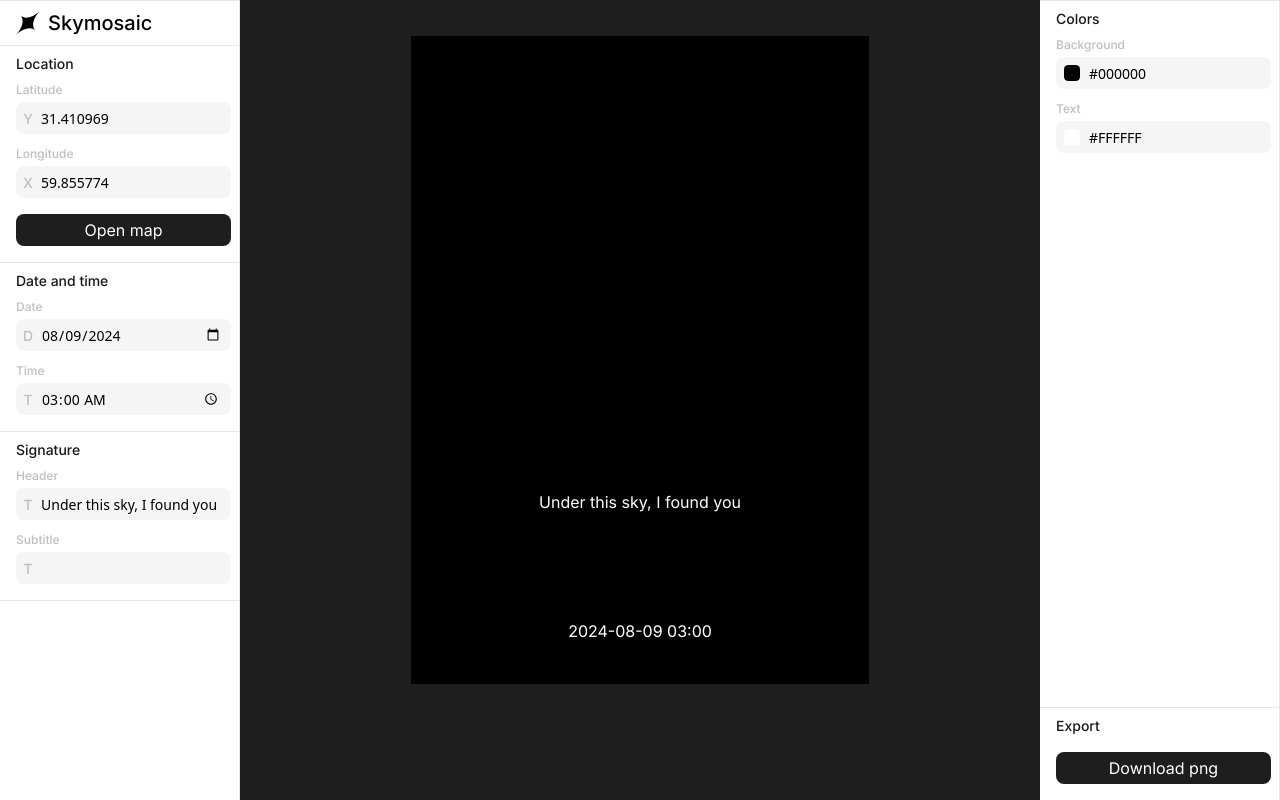
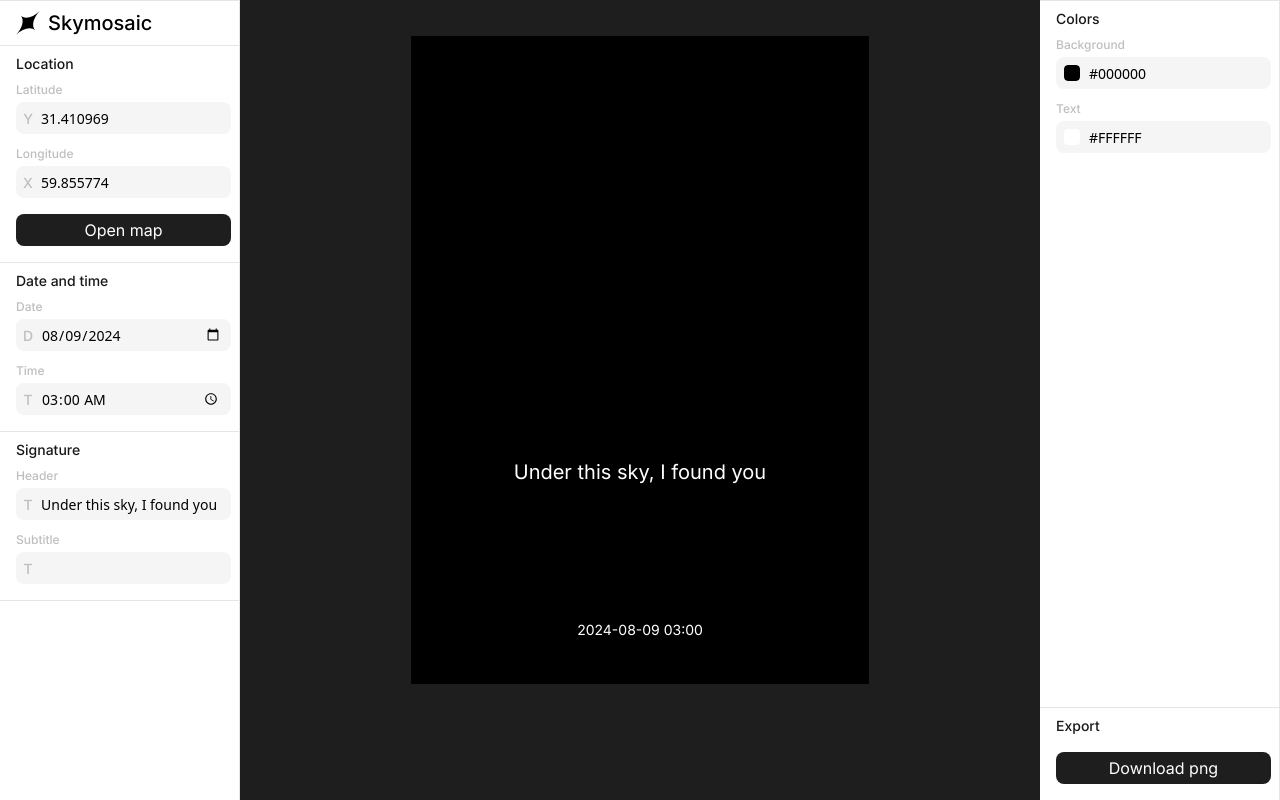
Before and after one commit to nickshiro/skymosaic, a SvelteKit app: page / in a window 1280 px wide. Built offline with nearby package versions, Linux system fonts and the light colour scheme.

Commit message:
Fixing paper

```diff
--- a/src/widgets/paper/Paper.svelte
+++ b/src/widgets/paper/Paper.svelte
@@ -12,18 +12,24 @@
 	id="paper"
 	style={`background-color: ${$paperContext.background}`}
 >
-	<div class="absolute bottom-0 left-0 h-[30%] w-full items-center">
-		<h1 class="text-center font-primary" style={`color: ${$paperContext.text}`}>
+	<div class="absolute bottom-0 left-0 h-[35%] w-full items-center">
+		<h1
+			class="mx-auto max-w-[80%] break-words text-center font-primary text-[20px]"
+			style={`color: ${$paperContext.text}`}
+		>
 			{$paperContext.header}
 		</h1>
-		<p class="text-center font-primary" style={`color: ${$paperContext.text}`}>
+		<p
+			class="mx-auto max-w-[80%] break-words text-center font-primary text-[20px]"
+			style={`color: ${$paperContext.text}`}
+		>
 			{$paperContext.subtitle}
 		</p>
 	</div>
 	<div class="absolute bottom-0 left-0 h-[10%] w-full items-center">
-		<p class="text-center font-primary" style={`color: ${$paperContext.text}`}>
-			{$paperContext.date}
-			{$paperContext.time}
+		<p class="text-center font-primary text-[14px]" style={`color: ${$paperContext.text}`}>
+			{$paperContext.date.toLocaleUpperCase()}
+			{$paperContext.time.toLocaleUpperCase()}
 		</p>
 	</div>
 </div>
```
